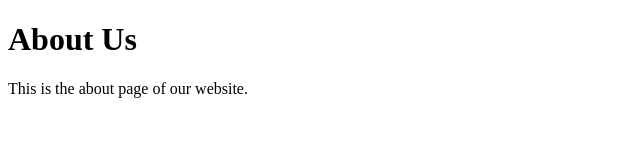
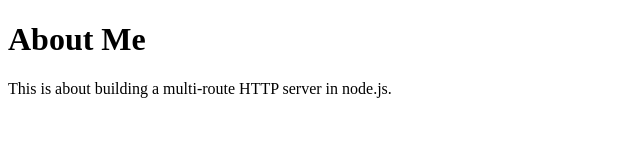
Before and after one commit to BenjaminOsemene/2024FullStackQap2, a website: page views/about.html in a window 1280 px wide. Shown: the whole page, without its empty margins (0-640 px from the left). Drawn offline with Linux system fonts and the light colour scheme.

Commit message:
updating the about page

```diff
--- a/views/about.html
+++ b/views/about.html
@@ -6,7 +6,7 @@
     <title>About</title>
 </head>
 <body>
-    <h1>About Us</h1>
-    <p>This is the about page of our website.</p>
+    <h1>About Me</h1>
+    <p>This is about building a multi-route HTTP server in node.js.</p>
 </body>
 </html>
```
